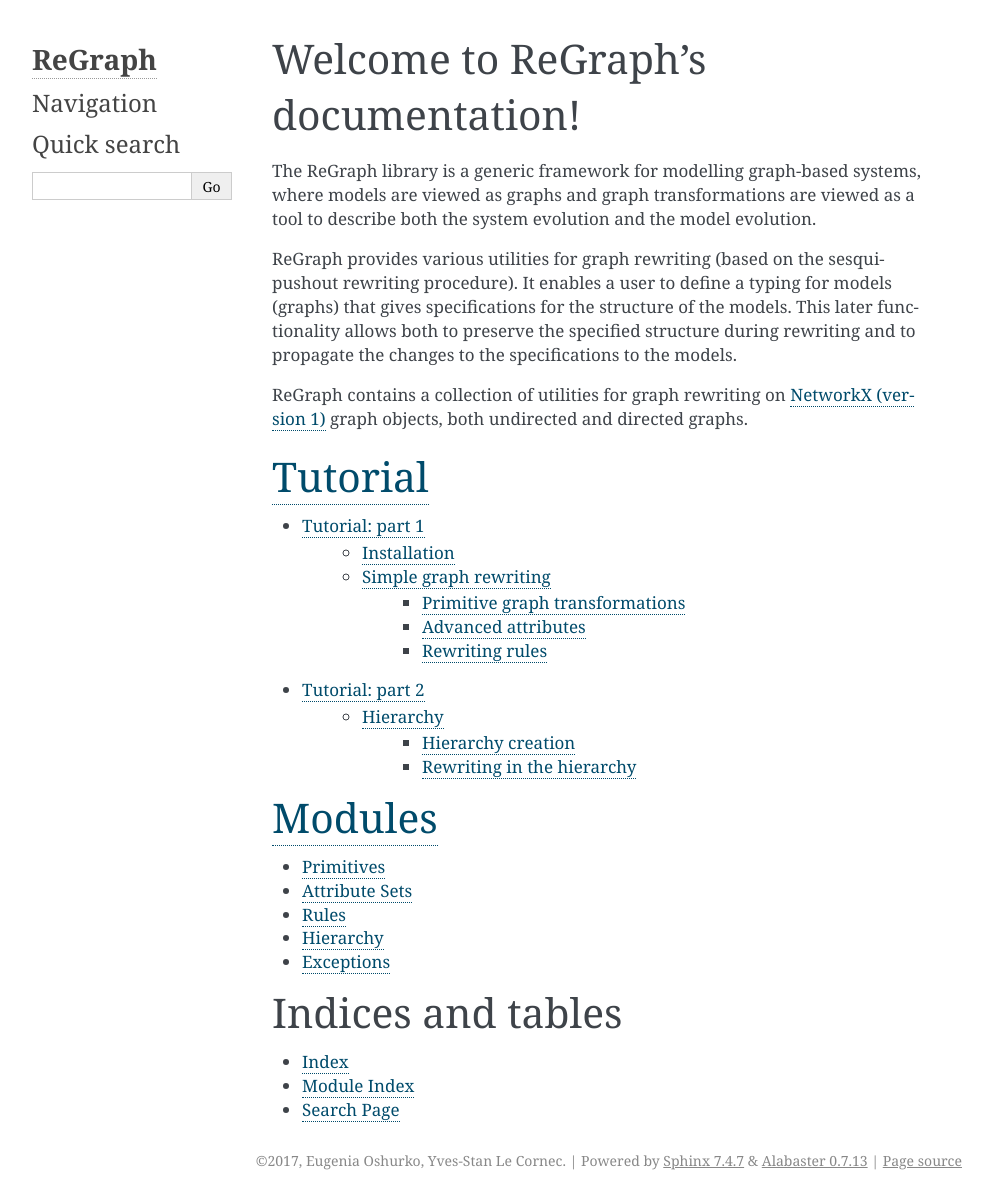
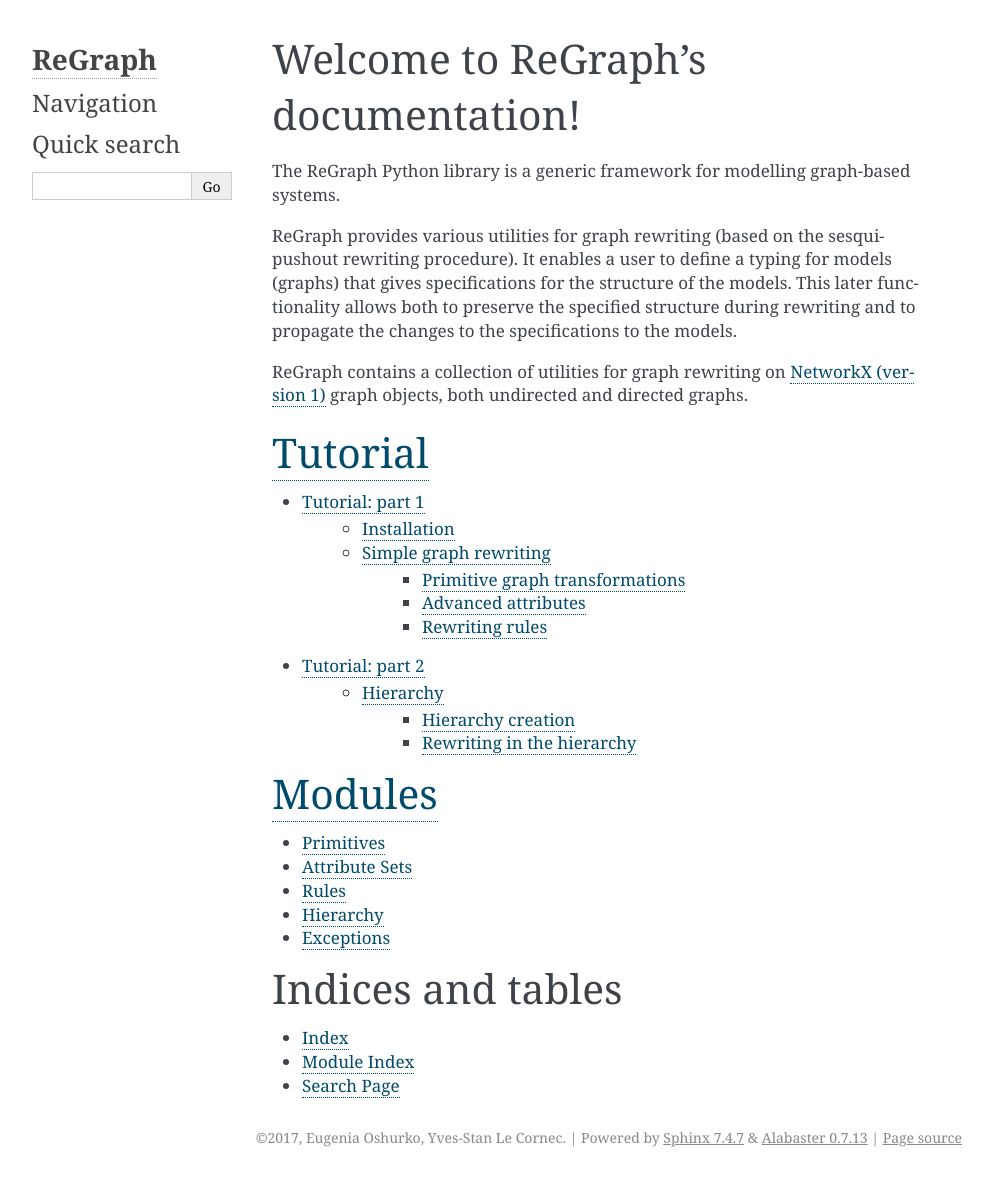
Before and after one commit to Kappa-Dev/ReGraph, a Sphinx documentation site: the page built from docs/source/index.rst, in a window 1280 px wide. Shown: the whole page, without its empty margins (148-1141 px from the left). Built offline with Sphinx 7.4.7, drawn with Linux system fonts in a browser that asks for light colours; after the commit the page ends 1177 px from its top, so only the background shows below that.

```diff
--- a/docs/source/_static/tutorial1_ex2.py
+++ b/docs/source/_static/tutorial1_ex2.py
@@ -29,7 +29,6 @@ a_or_ints = a.union(ints)
 print("Union of 'a' with 'ints' :", a_or_ints)
 b_or_ints = b.union(ints)
 print("Union of 'b' with 'ints' :", b_or_ints)
-
 
 print("Union of 'a' with a set {} of type '{}': ".format(
     {13, 14}, type({13, 14})), a.union({13, 14}))
--- a/docs/source/index.rst
+++ b/docs/source/index.rst
@@ -6,7 +6,7 @@
 Welcome to ReGraph's documentation!
 ===================================
 
-The ReGraph library is a generic framework for modelling graph-based systems, where models are viewed as graphs and graph transformations are viewed as a tool to describe both the system evolution and the model evolution.
+The ReGraph Python library is a generic framework for modelling graph-based systems.
 
 ReGraph provides various utilities for graph rewriting (based on the sesqui-pushout rewriting procedure). It enables a user to define a typing for models (graphs) that gives specifications for the structure of the models. This later functionality allows both to preserve the specified structure during rewriting and to propagate the changes to the specifications to the models.
 
```
Also changed, not shown: docs/source/tutorial1.rst (+5 -6 lines).
